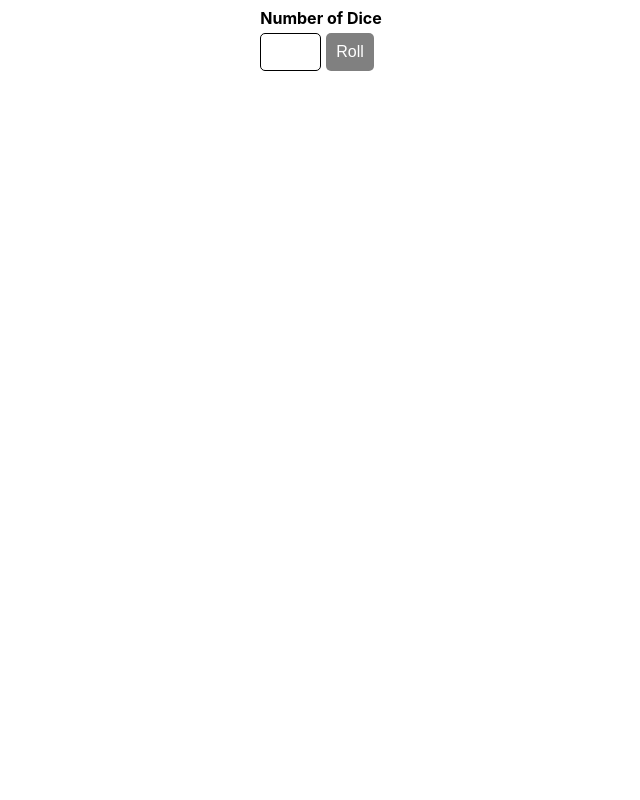
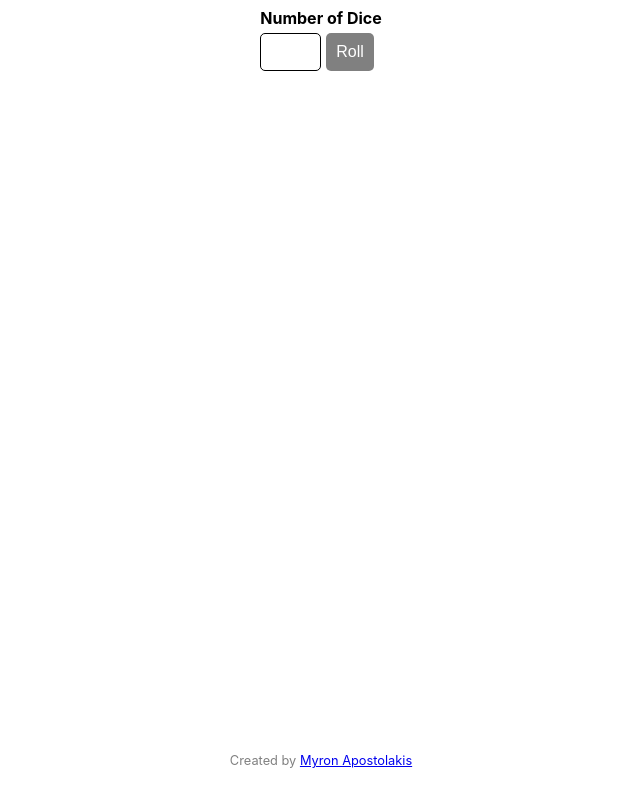
Before and after one commit to myapos/dice-roller, a Vue app: page / in a window 1280 px wide. Shown: the whole page, without its empty margins (319-959 px from the left). Built offline with nearby package versions, Linux system fonts and the light colour scheme.

Commit message:
added footer in app

```diff
--- a/src/App.vue
+++ b/src/App.vue
@@ -1,5 +1,9 @@
 <template>
-  <DiceRoller />
+  <main>
+
+    <DiceRoller />
+    <footer>Created by <a href="https://github.com/myapos" target="_blank">Myron Apostolakis</a></footer>
+  </main>
 </template>
 
 <script setup lang="ts">
@@ -7,3 +11,19 @@ import DiceRoller from './components/DiceRoller.vue';
 // This question is adapted from FrontendEval's Rolling Dice question.
 // link: https://frontendeval.com/questions/rolling-dice
 </script>
+
+<style scoped>
+main {
+  display: flex;
+  flex-direction: column;
+  justify-content: space-between;
+  width: 100%;
+  height: 95vh;
+}
+
+footer {
+  text-align: center;
+  font-size: 0.8rem;
+  color: grey;
+}
+</style>
```
